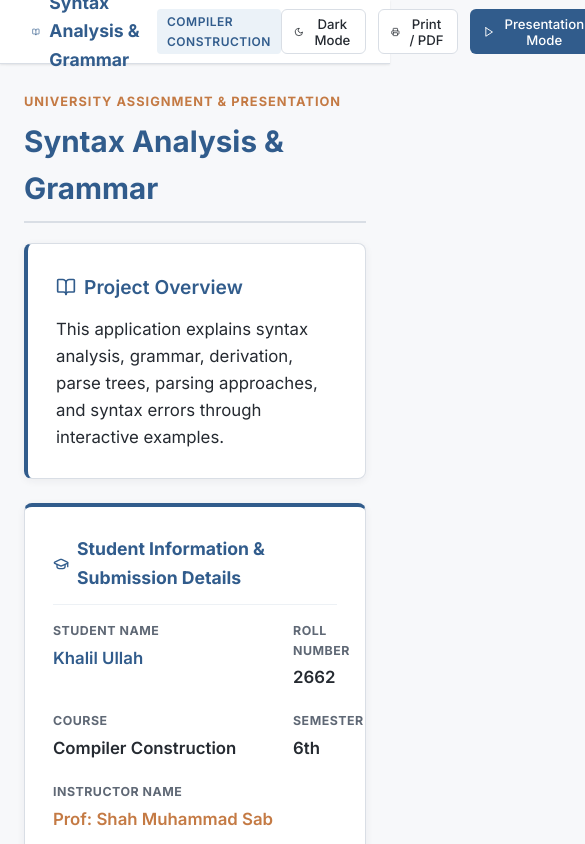
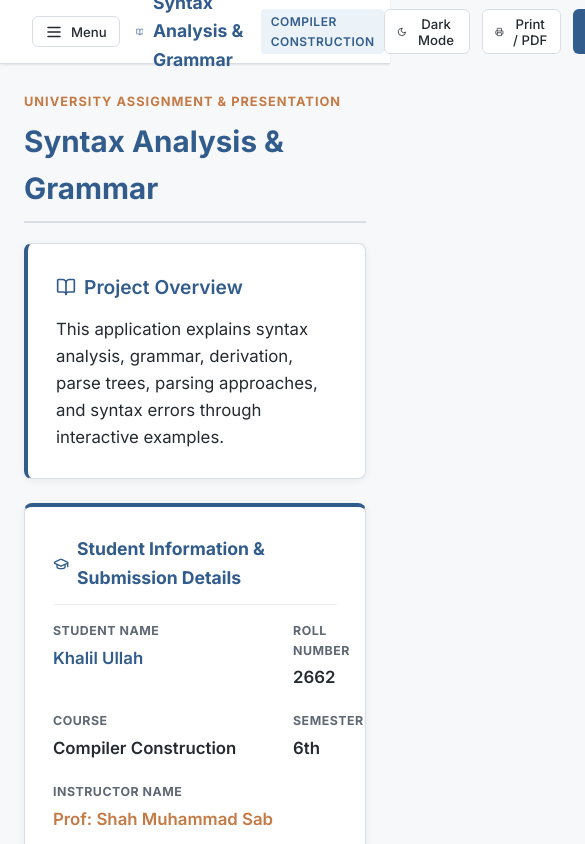
Before and after one commit to khalil-cs/syntax-analysis-grammar, a React (Vite) app: page / in a window 390 px wide. Shown: the top 844 px of the page, 585 px wide, since content can reach past the window. Built offline with nearby package versions, Linux system fonts and the light colour scheme.

Commit message:
Refactor mobile menu button class and title
Updated mobile menu button class and title attributes.

```diff
--- a/src/components/Header.jsx
+++ b/src/components/Header.jsx
@@ -12,13 +12,15 @@ export default function Header({
   return (
     <header className="site-header">
       <div className="header-title-group">
+        {/* Responsive Mobile Menu Button: Opens navigation drawer on mobile/tablet */}
         <button
-          className="btn btn-outline btn-sm mobile-only"
+          className="btn btn-outline btn-sm mobile-menu-toggle"
           onClick={() => setSidebarOpen(!sidebarOpen)}
           aria-label="Toggle navigation menu"
-          style={{ display: 'none' }}
+          title="Open Menu"
         >
           {sidebarOpen ? <X size={18} /> : <Menu size={18} />}
+          <span className="mobile-menu-text">Menu</span>
         </button>
 
         <div style={{ display: 'flex', alignItems: 'center', gap: '0.6rem' }}>
```
